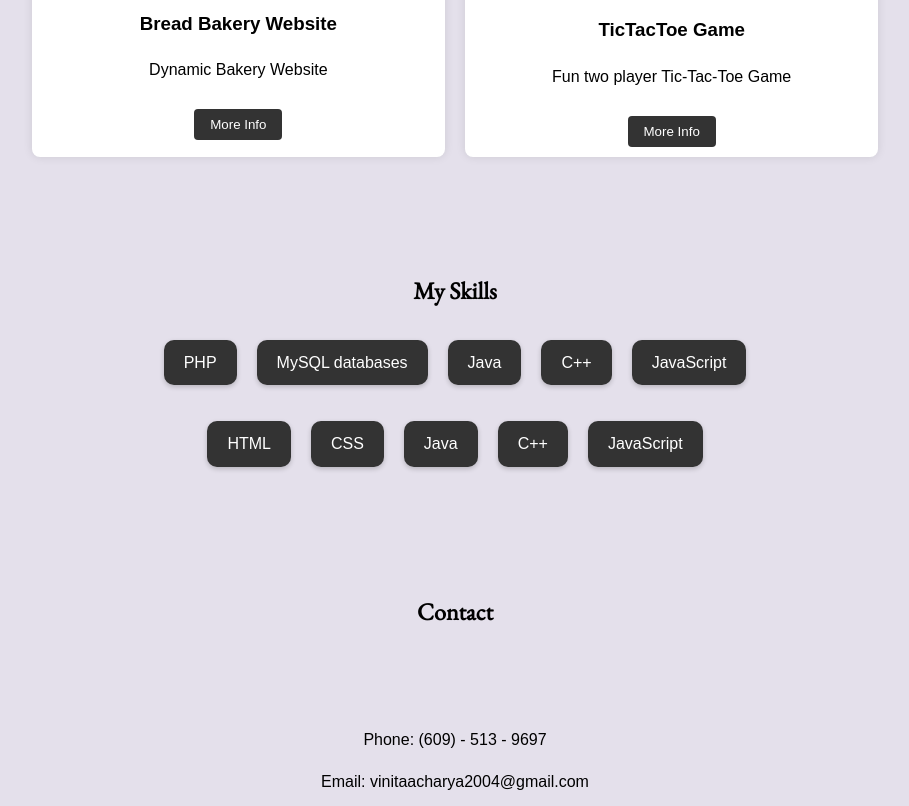
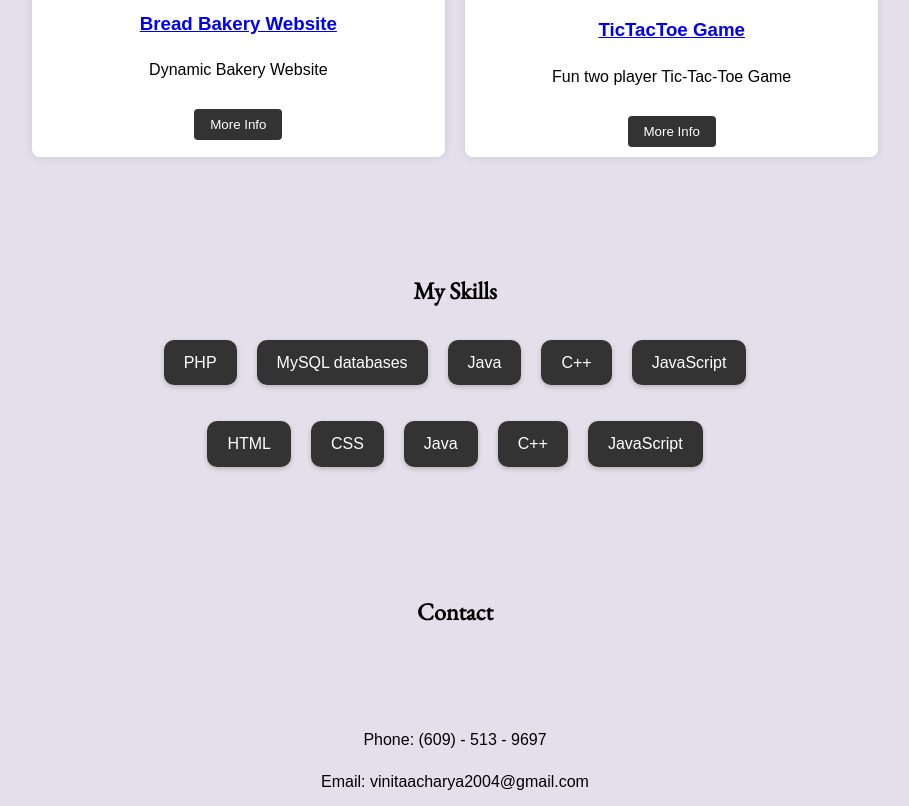
Before and after one commit to vinitaacharya/vinitaacharya.github.io, a plain HTML site: page index.html in a window 1280 px wide. Shown: the part 1405-2211 px from the top of the page, without its empty margins (185-1094 px from the left). Drawn offline with nearby package versions, Linux system fonts and the light colour scheme.

Commit message:
Update index.html

```diff
--- a/index.html
+++ b/index.html
@@ -67,7 +67,7 @@
             <!-- Individual project details -->
             <div class="project">
                 <img src="BakeryWebsite.png" alt="Project 1">
-                <h3>Bread Bakery Website</h3>
+                <h3><a href="https://github.com/vinitaacharya/Bakery-Website">Bread Bakery Website</a></h3>
                 <p>Dynamic Bakery Website </p>
                 <button class="expand-btn">More Info</button>
                 <!-- Detailed information about the project -->
@@ -80,7 +80,7 @@
             </div>
             <div class="project">
                 <img src="TicTacToe.png" alt="Project 1">
-                <h3>TicTacToe Game</h3>
+                <h3><a href="https://github.com/vinitaacharya/tic-tac-toe_game">TicTacToe Game</a></h3>
                 <p>Fun two player Tic-Tac-Toe Game</p>
                 <button class="expand-btn">More Info</button>
                 <!-- Detailed information about the project -->
```
